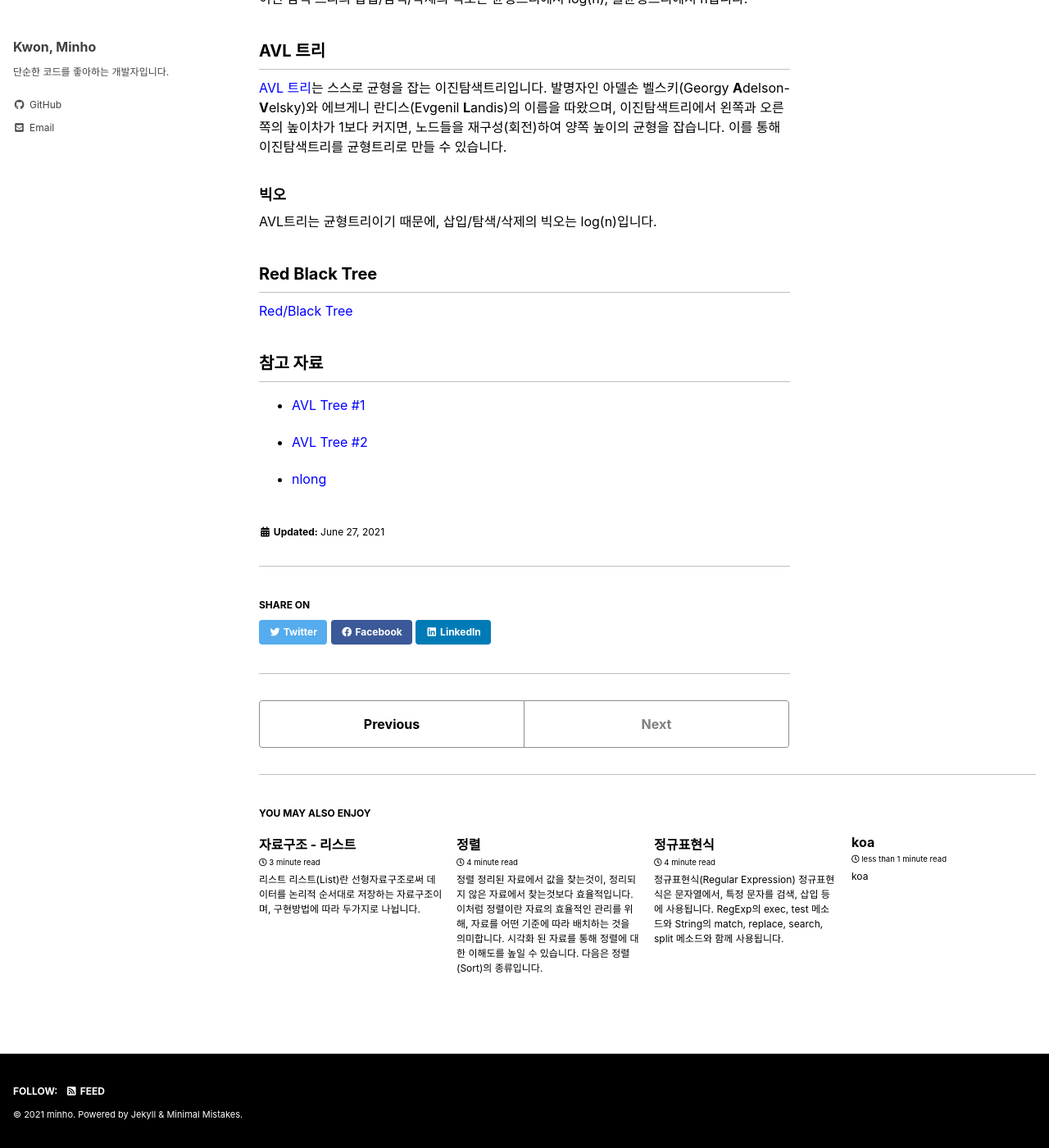
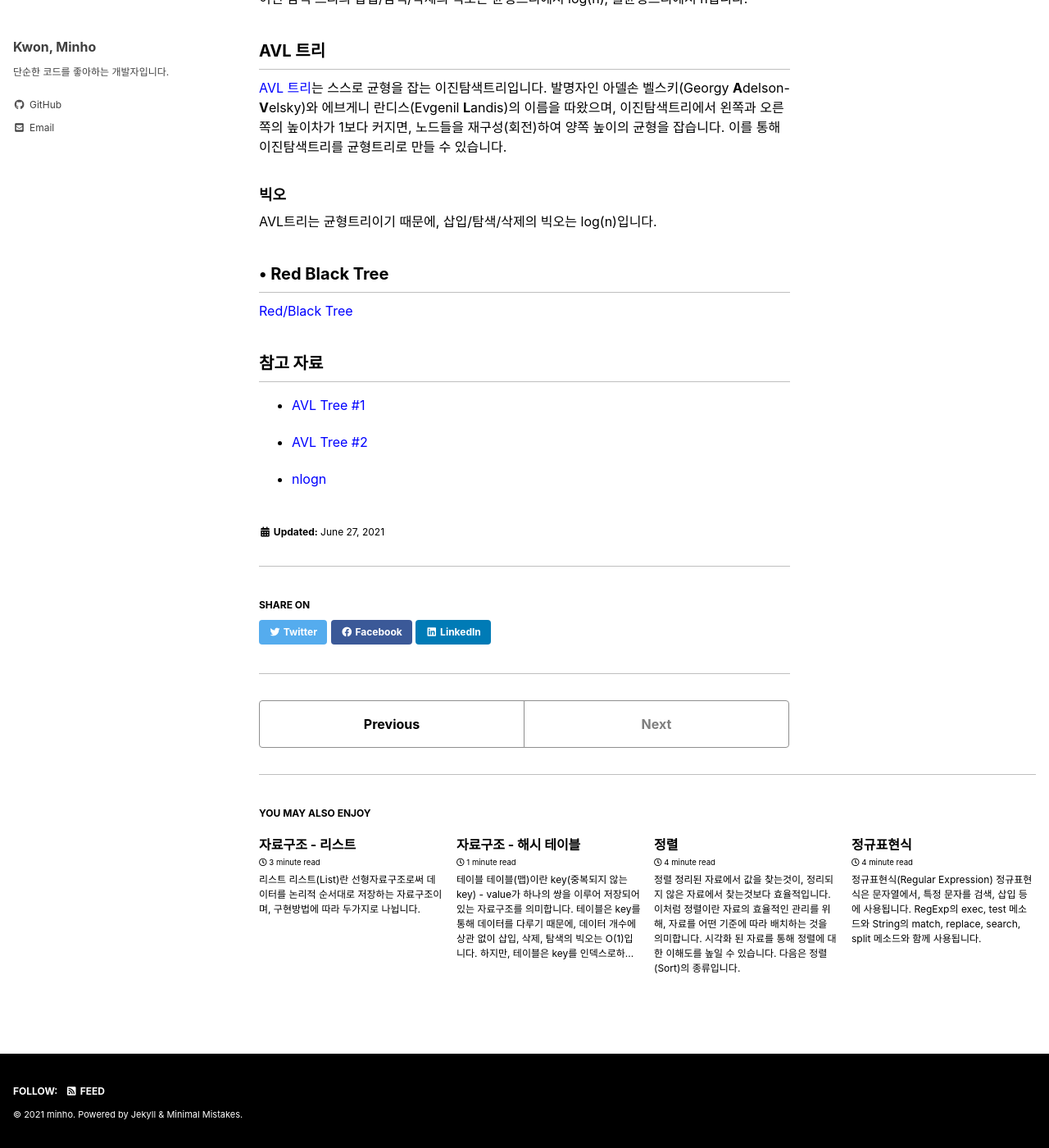
Before and after one commit to minhob38/minhob38.github.io, a Jekyll site: the page built from _posts/2021-06-27-data-structure-tree.md, in a window 1280 px wide and 1400 px high, scrolled down 4809 px. Shown: the whole window at 82% size. Built offline with Jekyll 4.4.1, drawn with Linux system fonts in a browser that asks for light colours; cached includes are drawn as plain includes; part of the change alters nothing that is shown.

Commit message:
Add hash table

```diff
--- /dev/null
+++ b/_posts/2021-06-27-data-structure-hash-post.md
@@ -0,0 +1,55 @@
+---
+title: "자료구조 - 해시 테이블"
+categories:
+  - programming
+date: 2021-06-27 01:00:00 +0900
+last_modified_at: 2021-06-27 01:00:00 +0900
+---
+
+# 테이블
+테이블(맵)이란 key(중복되지 않는 key) - value가 하나의 쌍을 이루어 저장되어 있는 자료구조를 의미합니다. 테이블은 key를 통해 데이터를 다루기 때문에, 데이터 개수에 상관 없이 삽입, 삭제, 탐색의 빅오는 O(1)입니다. 하지만, 테이블은 key를 인덱스로하여 데이터를 저장하기 때문에 데이터 개수는 적을지라도 메모리 공간을 많이 차지 합니다.
+
+아래는 테이블의 예시입니다. 5개의 데이터를 저장하기 위해서 65개(0~64)의 메모리 공간을 차지할뿐더러, key가 흔히 쓰는 인덱스(0, 1, 2)와 달라 적절해 보이지 않습니다. (배열의 인덱스는 0부터 시작하기 때문에 65개의 공간을 차지합니다.)
+
+이러한 문제의식으로부터 해시테이블이 만들어지게 되었습니다.
+
+<img src="/assets/images/hash1.png" alt="image" width="100%">
+
+## 해시테이블
+해시테이블이란 [해시함수](https://ko.wikipedia.org/wiki/%ED%95%B4%EC%8B%9C_%ED%95%A8%EC%88%98)가 만든 해시코드를 key로 갖는 테이블을 의미합니다.
+
+<img src="/assets/images/hash2.png" alt="image" width="50%">
+
+### • 해시함수
+해시함수는 임의의 길이의 데이터를 고정된 길이의 데이터로 매핑해주는 함수입니다. 해시함수에서 얻어지는 값을 해시코드라 합니다.
+
+**해시함수** **조건**
+\- 결정성(Deterministic) : 해시함수는 동일한 키에 대해 동일한 해시코드를 생성해야합니다.
+\- 효율성(Efficiency) : 시간복잡도가 O(1)이어야 합니다.
+\- 균일성(Uniform Distribution) : 메모리 공간의 효율적 사용 및 충돌을 줄이기 위해, 해시코드는 고르게 분포해야합니다.
+
+### • 해시코드 충돌
+임의의 길이의 데이터를 고정된 길이의 데이터로 바꾸기 때문에, 필연적으로 해시코드 충돌은 발생할 수 밖에 없습니다. 이처럼 해시코드 충돌이 발생했을때, 기존 해시코드를 피하여 데이터를 저장하는 방법은 아래와 같습니다.
+
+**개방 주소법 (Open Addressing)**
+\- 선형 탐사(Linear Probing) : 충돌해시코드의 +1의 인덱스에 데이터를 저장합니다. 만일 다른 데이터가 이미 저장되어 있다면, 다시 +1을 하여 저장합니다.
+
+\- 이차 탐사(Quadratic Probin) : 선형 탐사는 충돌해시코드 옆에 데이터를 저장하기 때문에, 데이터가 밀집되는 문제가 있습니다. 이러한 군집 문제를 해결하기 위해 +1대신 충돌해시코드²을 하여 데이터를 저장합니다.
+
+\- 재해싱 / 이중 해싱 : 충돌해시코드를 해싱하여 해시코드를 재생성합니다.
+
+**분리 연결법 (Separate Chaining)**
+\- 충돌해시코드에 연결리스트를 만들어 데이터를 저장합니다.
+
+### • 예시
+\- Address Book
+\- Dictionary
+\- Block Chain
+
+### • 빅오
+해시테이블은 key로 데이터를 다루기 때문에, 삽입/탐색/삭제의 빅오는 O(1)입니다. 다만, 충돌해시코드의 경우 삽입/탐색/삭제는 O(n)이 될 수 있습니다.
+
+해시테이블은 자료처리가 O(1)이라 좋아보이지만, 아래와 같은 제한사항이 있습니다.
+- 좋은 해시함수를 가져야 합니다.
+- 데이터 개수에 비해 큰 메모리 공간을 차지합니다.
+- 정렬된 데이터를 저장하는데 적합하지 않습니다.
--- a/_posts/2021-06-27-data-structure-tree.md
+++ b/_posts/2021-06-27-data-structure-tree.md
@@ -159,7 +159,7 @@ function BinaryTree (value) {
 
 AVL트리는 균형트리이기 때문에, 삽입/탐색/삭제의 빅오는 log(n)입니다.
 
-## Red Black Tree
+## • Red Black Tree
 
 [Red/Black Tree](https://www.cs.usfca.edu/~galles/visualization/RedBlack.html)
 
@@ -168,4 +168,4 @@ AVL트리는 균형트리이기 때문에, 삽입/탐색/삭제의 빅오는 log
 
 - [AVL Tree #2](https://www.cs.usfca.edu/~galles/visualization/AVLtree.html)
 
-- [nlong](https://hackernoon.com/what-does-the-time-complexity-o-log-n-actually-mean-45f94bb5bfbf)
+- [nlogn](https://hackernoon.com/what-does-the-time-complexity-o-log-n-actually-mean-45f94bb5bfbf)
```
Also changed, not shown: assets/images/hash1.png (added), assets/images/hash2.png (added).
